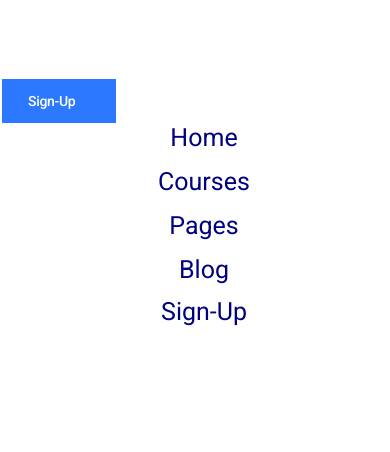
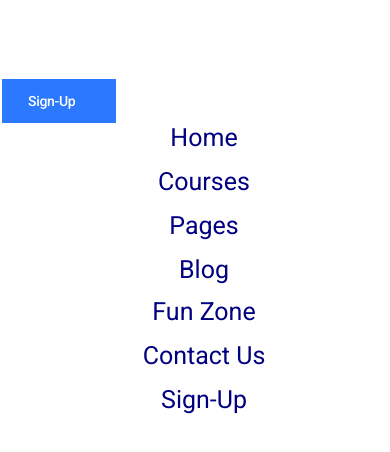
Before and after one commit to MSairamMurthy/MechMentor, a plain HTML site: page data.mechmentor.com/common-header.html in a window 390 px wide. Shown: the part 140-592 px from the top of the page. Drawn offline with Linux system fonts and the light colour scheme.

Commit message:
added funzone for mobile

```diff
--- a/data.mechmentor.com/common-header.html
+++ b/data.mechmentor.com/common-header.html
@@ -303,6 +303,15 @@
                                         </li>
                                       </ul>
                                     </li>
+
+                                    <li class="course_submenu" style="margin-top: 13px;">
+                                       <p class="li_list_ham"><a  href="game.html">Fun Zone</a></p>
+                                      </li>
+
+                                      <li class="course_submenu">
+                                       <p class="li_list_ham"><a  href="contact.html">Contact Us</a></p>
+                                      </li>
+
                                     <li class="course_submenu" style="margin-top: 13px;">
                                        <p class="li_list_ham"><a  href="sign-up.html">Sign-Up</a></p>
                                       </li>
```
